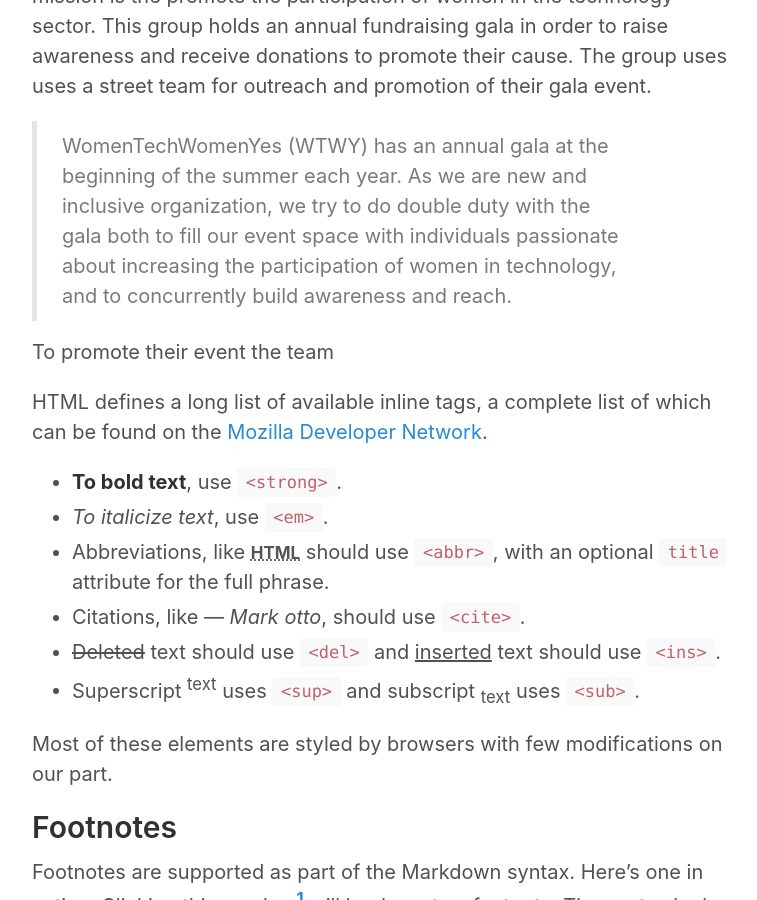
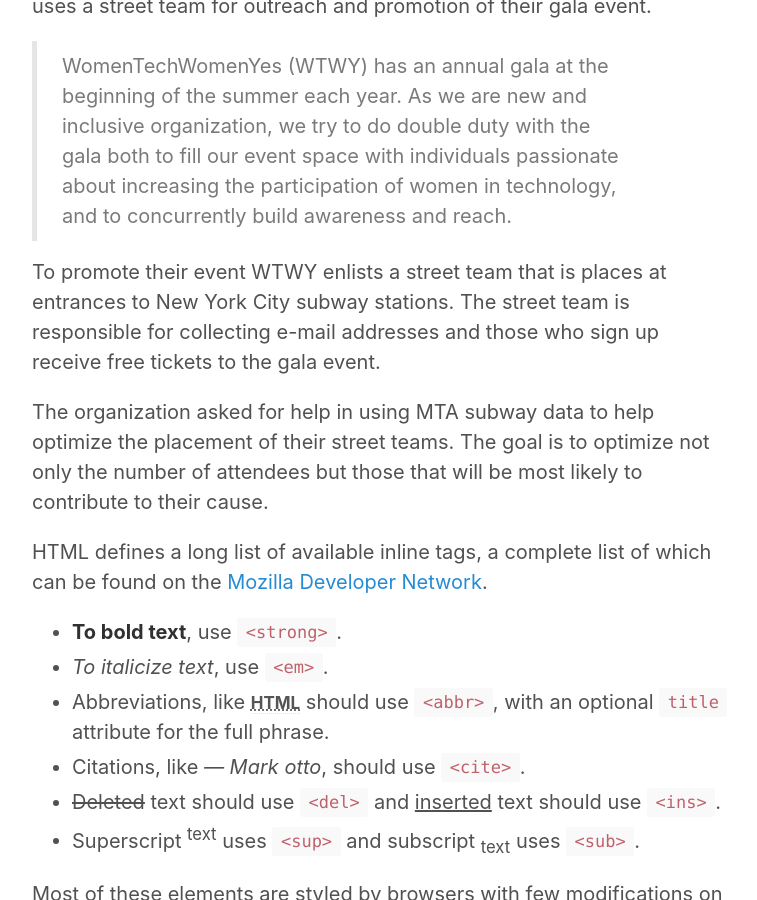
Before and after one commit to skhan-tech/skhan-tech.github.io, a Jekyll site: the page built from _posts/2020-01-10-mta-traffic-analysis.md, in a window 1280 px wide and 900 px high, scrolled down 1126 px. Shown: the whole window, without its empty margins (258-1015 px from the left). Built offline with Jekyll 4.4.1, drawn with Linux system fonts in a browser that asks for light colours; our own code applies the rules of GitHub Pages for plain Markdown files; some of the changed text lies outside the part shown.

Commit message:
Update 2020-01-10-mta-traffic-analysis.md

```diff
--- a/_posts/2020-01-10-mta-traffic-analysis.md
+++ b/_posts/2020-01-10-mta-traffic-analysis.md
@@ -14,7 +12,9 @@ WomenTechWomenYes (WTWY) is a non-profit organization whose mission is the promo
 
 > WomenTechWomenYes (WTWY) has an annual gala at the beginning of the summer each year. As we are new and inclusive organization, we try to do double duty with the gala both to fill our event space with individuals passionate about increasing the participation of women in technology, and to concurrently build awareness and reach.
 
-To promote their event the team
+To promote their event WTWY enlists a street team that is places at entrances to New York City subway stations. The street team is responsible for collecting e-mail addresses and those who sign up receive free tickets to the gala event.
+
+The organization asked for help in using MTA subway data to help optimize the placement of their street teams. The goal is to optimize not only the number of attendees but those that will be most likely to contribute to their cause.
 
 
 HTML defines a long list of available inline tags, a complete list of which can be found on the [Mozilla Developer Network](https://developer.mozilla.org/en-US/docs/Web/HTML/Element).
```
Also changed, not shown: other parts of _posts/2020-01-10-mta-traffic-analysis.md (+1 -3 lines).
